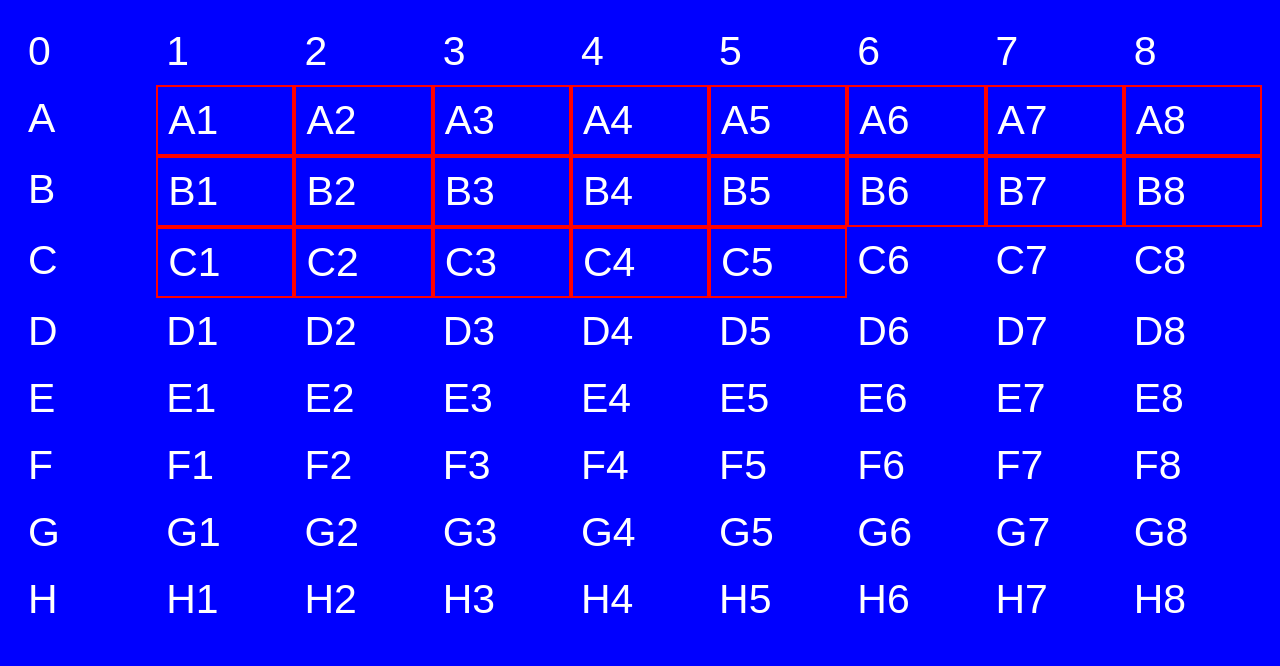
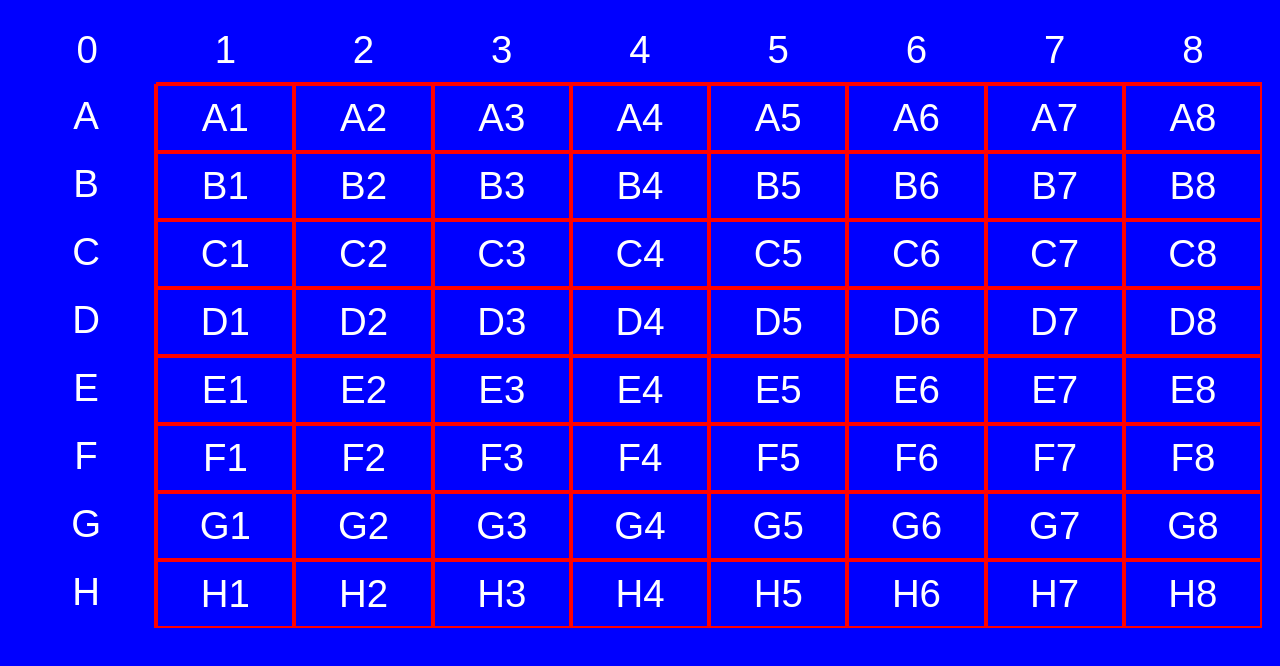
Before and after one commit to MarinaShemesh/battleships, a plain HTML site: page index.html in a window 1280 px wide. Drawn offline with Linux system fonts and the light colour scheme.

Commit message:
100daysofcode_bs1

```diff
--- a/index.html
+++ b/index.html
@@ -7,7 +7,7 @@
 </head>
 <body>
   <div class="field">
-    <div>0</div>
+    <div class="zero">0</div>
     <div class="top">1</div>
     <div class="top">2</div>
     <div class="top">3</div>
@@ -40,54 +40,54 @@
     <div class="center">C3</div>
     <div class="center">C4</div>
     <div class="center">C5</div>
-    <div>C6</div>
-    <div>C7</div>
-    <div>C8</div>
+    <div class="center">C6</div>
+    <div class="center">C7</div>
+    <div class="center">C8</div>
     <div class="side">D</div>
-    <div>D1</div>
-    <div>D2</div>
-    <div>D3</div>
-    <div>D4</div>
-    <div>D5</div>
-    <div>D6</div>
-    <div>D7</div>
-    <div>D8</div>
+    <div class="center">D1</div>
+    <div class="center">D2</div>
+    <div class="center">D3</div>
+    <div class="center">D4</div>
+    <div class="center">D5</div>
+    <div class="center">D6</div>
+    <div class="center">D7</div>
+    <div class="center">D8</div>
     <div class="side">E</div>
-    <div>E1</div>
-    <div>E2</div>
-    <div>E3</div>
-    <div>E4</div>
-    <div>E5</div>
-    <div>E6</div>
-    <div>E7</div>
-    <div>E8</div>
+    <div class="center">E1</div>
+    <div class="center">E2</div>
+    <div class="center">E3</div>
+    <div class="center">E4</div>
+    <div class="center">E5</div>
+    <div class="center">E6</div>
+    <div class="center">E7</div>
+    <div class="center">E8</div>
     <div class="side">F</div>
-    <div>F1</div>
-    <div>F2</div>
-    <div>F3</div>
-    <div>F4</div>
-    <div>F5</div>
-    <div>F6</div>
-    <div>F7</div>
-    <div>F8</div>
+    <div class="center">F1</div>
+    <div class="center">F2</div>
+    <div class="center">F3</div>
+    <div class="center">F4</div>
+    <div class="center">F5</div>
+    <div class="center">F6</div>
+    <div class="center">F7</div>
+    <div class="center">F8</div>
     <div class="side">G</div>
-    <div>G1</div>
-    <div>G2</div>
-    <div>G3</div>
-    <div>G4</div>
-    <div>G5</div>
-    <div>G6</div>
-    <div>G7</div>
-    <div>G8</div>
+    <div class="center">G1</div>
+    <div class="center">G2</div>
+    <div class="center">G3</div>
+    <div class="center">G4</div>
+    <div class="center">G5</div>
+    <div class="center">G6</div>
+    <div class="center">G7</div>
+    <div class="center">G8</div>
     <div class="side">H</div>
-    <div>H1</div>
-    <div>H2</div>
-    <div>H3</div>
-    <div>H4</div>
-    <div>H5</div>
-    <div>H6</div>
-    <div>H7</div>
-    <div>H8</div>
+    <div class="center">H1</div>
+    <div class="center">H2</div>
+    <div class="center">H3</div>
+    <div class="center">H4</div>
+    <div class="center">H5</div>
+    <div class="center">H6</div>
+    <div class="center">H7</div>
+    <div class="center">H8</div>
   </div>
 </body>
 </html>
--- a/style.css
+++ b/style.css
@@ -12,20 +12,26 @@ body{
 
 }
 
+.zero{
+   text-align: center;
+}
 
 .top{
-/* border-bottom:2px solid red;*/
+ border-bottom:2px solid red;
+ text-align: center;
 }
 
 .side{
-  /*border-right:2px solid red;*/
+  border-right:2px solid red;
+  text-align: center;
 }
 .center{
   border:2px solid red;
+  text-align: center;
 }
 
 div{
-font-size: 1.6em;
+font-size: 1.55em;
 padding: 10px;
-/*text-align: center;*/
+
 }
```
